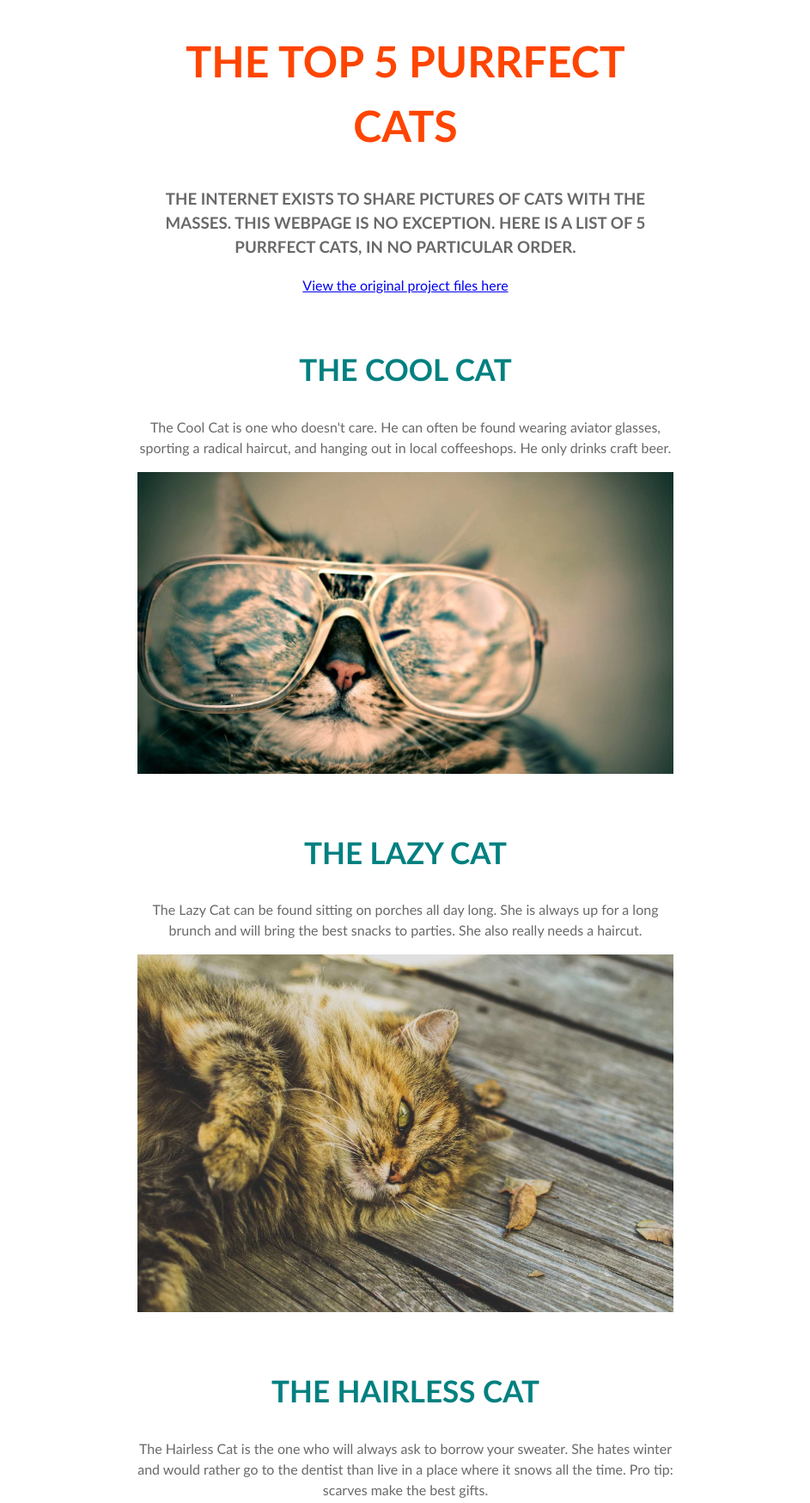
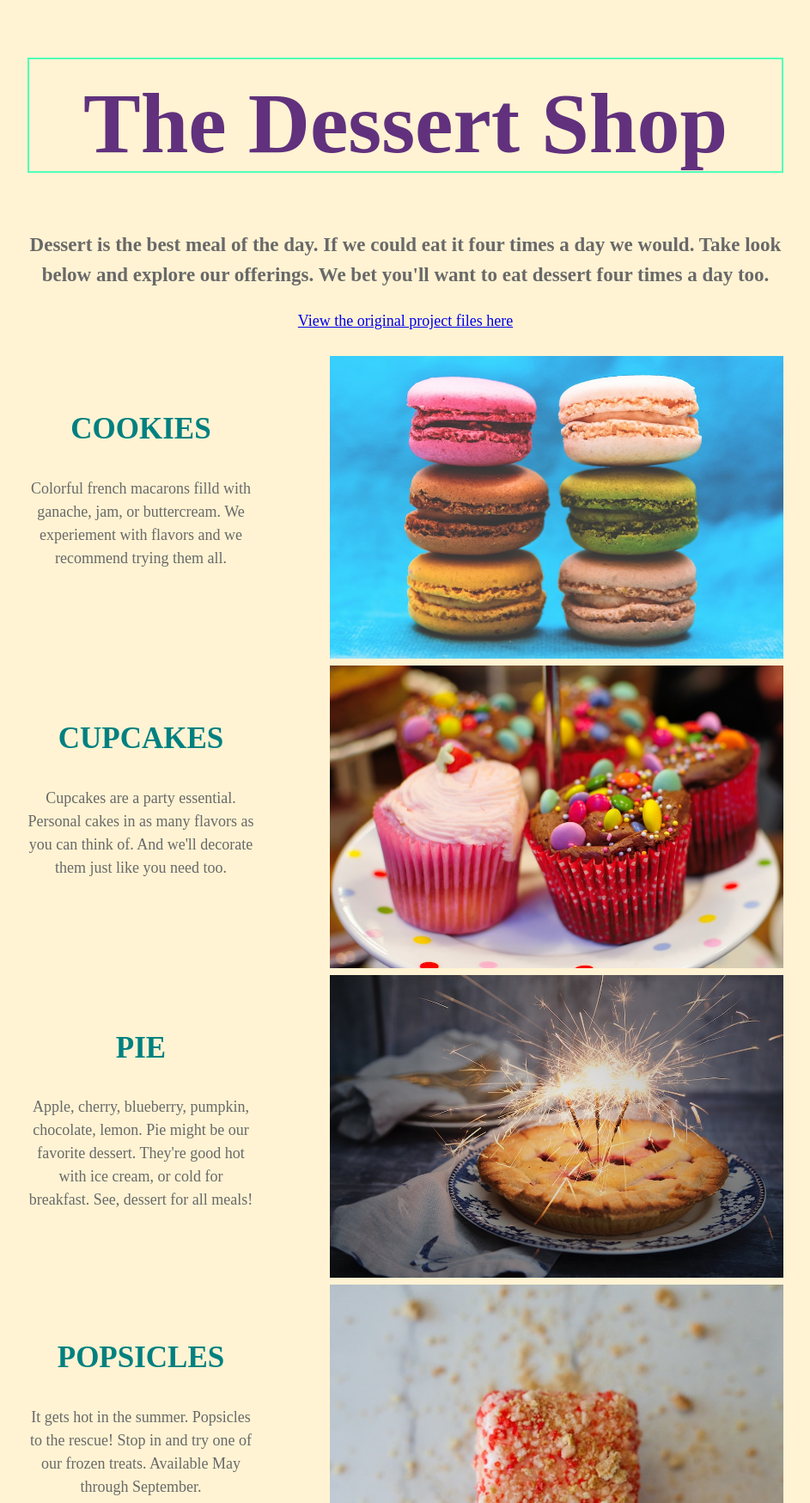
Before and after one commit to ashleymassengill/TIYKidsCrash_Beg_0317, a plain HTML site: page purrfectcats_demo/index.html in a window 1280 px wide. Shown: the top 1748 px of the page at 86% size, without its empty margins (168-1111 px from the left). Drawn offline with Linux system fonts and the light colour scheme.

Commit message:
files update

```diff
--- a/purrfectcats_demo/css/styles.css
+++ b/purrfectcats_demo/css/styles.css
@@ -1,32 +1,53 @@
 body {
-font-family: Trebuchet MS;
+  font-family: "Avenir";
+  font-size: 18px;
   text-align: center;
-padding-left: 25%;
-padding-right: 25%;
+  padding-left: 15%;
+  padding-right: 15%;
   line-height: 1.5;
   color: dimgray;
+  background: #FFF3D3;
 }
 
 h1 {
-font-size: 50px;
-text-transform: uppercase;
-color: orangered;
+  font-size: 100px;
+  font-family: "Party LET";
+  color: #61317D;
+  line-height: 90px;
+  padding: 10px;
+  padding-top: 30px;
+  border: 2px solid #51FFB8;
 }
 
 h2 {
+  font-family: "tekton pro";
   text-transform: uppercase;
   padding-top: 30px;
   font-size: 35px;
   color: teal;
 }
 
-h3 {
-  text-transform: uppercase;
+h3{
+  font-size: 23px;
 }
 
 img {
   width: 100%;
   height: auto;
+}
+
+.left{
+  width: 30%;
+  float: left
+}
+
+.right{
+  width: 60%;
+  float: right;
+}
+
+br{
+  clear: both;
 }
 
 
--- a/purrfectcats_demo/index.html
+++ b/purrfectcats_demo/index.html
@@ -4,7 +4,7 @@
 <head>
   <meta charset="utf-8">
 
-  <title>The Top 5 Purrfect Cats</title>
+  <title>Welcome to The Dessert Shop</title>
 
   <link rel="stylesheet" href="css/styles.css">  <!-- this links our preexisting stylesheet -->
 
@@ -12,31 +12,61 @@
 
 <body>
 
-<h1>The top 5 Purrfect Cats</h1>
-<h3>The Internet exists to share pictures of cats with the masses. This webpage is no exception. Here is a list of 5 purrfect cats, in no particular order.</h3>
-<a href="http://bit.ly/tiycrash" target="_blank">View the original project files here</a>
+<h1>The Dessert Shop</h1>
+<h3>Dessert is the best meal of the day. If we could eat it four times a day we would. Take look below and explore our offerings. We bet you'll want to eat dessert four times a day too.</h3>
+<a href="http://tinyurl.com/KidsCrash317" target="_blank">View the original project files here</a>
+<br>
+<br>
 
-<h2>The Cool Cat </h2>
-<p>The Cool Cat is one who doesn't care. He can often be found wearing aviator glasses, sporting a radical haircut, and hanging out in local coffeeshops. He only drinks craft beer.</p>
-<img src="images/coolcat.jpg" alt="coolcat">
-
-<h2> The Lazy Cat </h2>
-<p>The Lazy Cat can be found sitting on porches all day long. She is always up for a long brunch and will bring the best snacks to parties. She also really needs a haircut.
-</p>
-<img src="images/lazycat.jpg" alt="lazycat">
-
-<h2>The Hairless Cat </h2>
-<p>The Hairless Cat is the one who will always ask to borrow your sweater. She hates winter and would rather go to the dentist than live in a place where it snows all the time. Pro tip: scarves make the best gifts.</p>
-<img src="images/hairlesscat.jpg" alt="hairlesscat">
-
-<h2>The Sleeping Cat </h2>
-<p>The Sleeping Cat's ability to fall asleep literally anywhere will both impress and drive you nuts. While you fidget all night on a red eye from the west coast, he will get an amazing 8 hours sleep. Damn you, Sleeping Cat. Damn you.</p>
-<img src="images/sleepingcat.jpg" alt="sleepingcat">
-
-<h2>The Kitty Cat </h2>
-<p>The Kitty Cat might be the most purrfect cat of all. Her real name is Rue but everyone calls her Kitty. She belongs to Lexi and loves to curl up in your lap and take a snooze. When left alone, she turns into a tiny terror.</p>
-<img src="images/kittycat.jpg" alt="kittycat">
-
+<div>
+  <div class="left">
+    <h2>Cookies</h2>
+    <p>Colorful french macarons filld with ganache, jam, or buttercream. We experiement with flavors and we recommend trying them all.</p>
+  </div>
+  <div class="right">
+    <img src="images/cookies.jpg" alt="cookies">
+  </div>
+</div>
+<br>
+<div>
+  <div class="left">
+    <h2>Cupcakes</h2>
+    <p>Cupcakes are a party essential. Personal cakes in as many flavors as you can think of. And we'll decorate them just like you need too.</p>
+  </div>
+  <div class="right">
+    <img src="images/cupcakes.jpg" alt="cupcakes">
+  </div>
+</div>
+<br>
+<div>
+  <div class="left">
+    <h2>Pie</h2>
+    <p>Apple, cherry, blueberry, pumpkin, chocolate, lemon. Pie might be our favorite dessert. They're good hot with ice cream, or cold for breakfast. See, dessert for all meals!</p>
+  </div>
+  <div class="right">
+    <img src="images/pie.jpg" alt="pie">
+  </div>
+</div>
+<br>
+<div>
+  <div class="left">
+    <h2>Popsicles</h2>
+    <p>It gets hot in the summer. Popsicles to the rescue! Stop in and try one of our frozen treats. Available May through September.</p>
+  </div>
+  <div class="right">
+    <img src="images/popsicle.jpg" alt="popsicle">
+  </div>
+</div>
+<br>
+<div>
+  <div class="left">
+    <h2>Drinks</h2>
+    <p>Who says you can't drink your dessert? We sure don't. Ice cream floats or hot chocolate with mounds of whipped cream. Take your pick.</p>
+  </div>
+  <div class="right">
+    <img src="images/drink.jpg" alt="drink">
+  </div>
+</div>
 <br>
 
 <p>All photos were used with permission from the incredibly awesome site, <a href="http://unsplash.com" target="_blank">Unsplash.</p>
```
Also changed, not shown: purrfectcats/images/coolcat.jpg (deleted), purrfectcats/images/hairlesscat.jpg (deleted), purrfectcats/images/kittycat.jpg (deleted), purrfectcats/images/lazycat.jpg (deleted), purrfectcats/images/sleepingcat.jpg (deleted), purrfectcats_demo/images/cookies.jpg (added), purrfectcats_demo/images/coolcat.jpg (deleted), purrfectcats_demo/images/cupcakes.jpg (added), purrfectcats_demo/images/drink.jpg (added), purrfectcats_demo/images/hairlesscat.jpg (deleted), purrfectcats_demo/images/kittycat.jpg (deleted), purrfectcats_demo/images/lazycat.jpg (deleted), purrfectcats_demo/images/pie.jpg (added), purrfectcats_demo/images/popsicle.jpg (added), 1 more files, 1 other file. Lines whose indentation alone changed are shown as unchanged.
